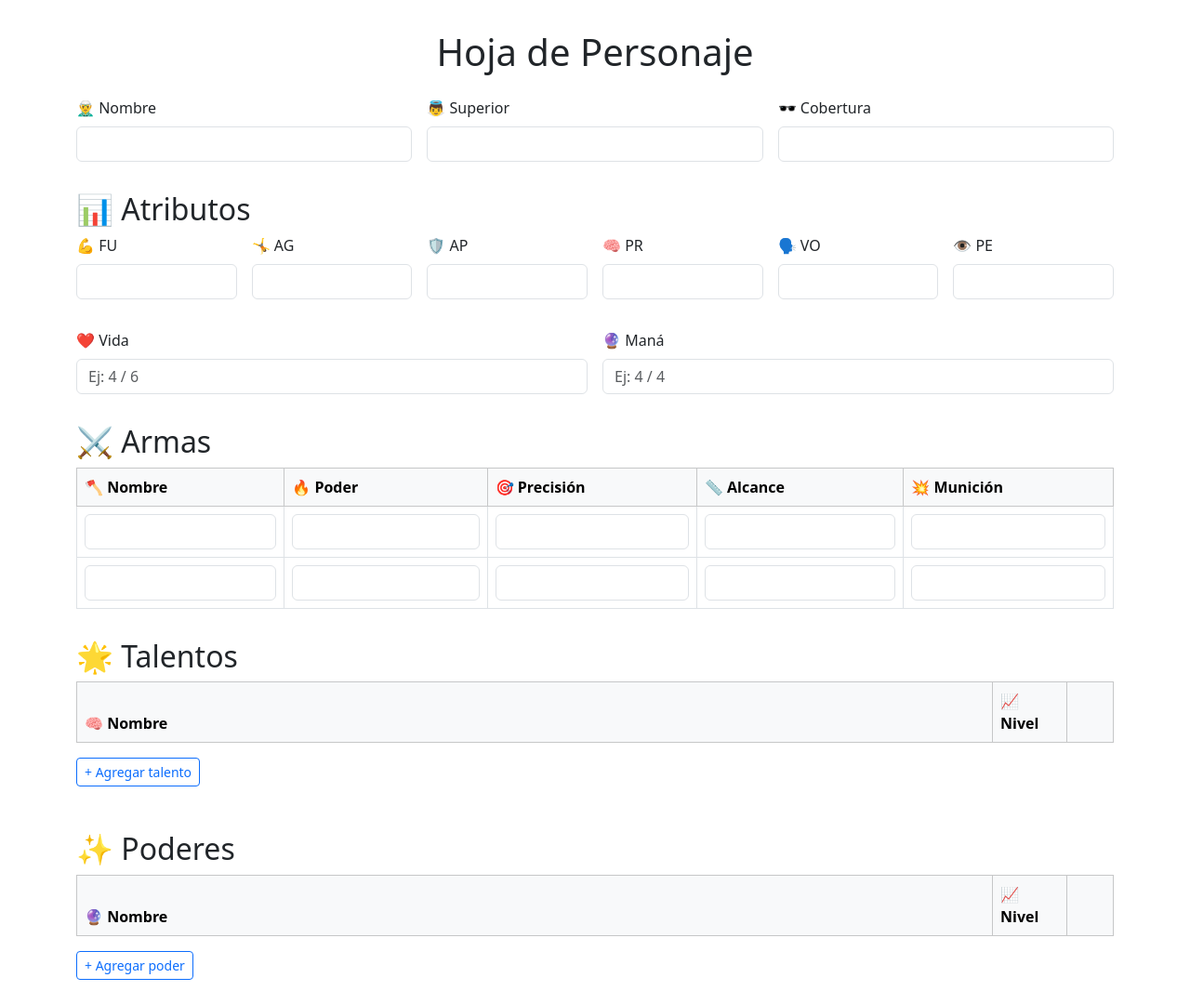
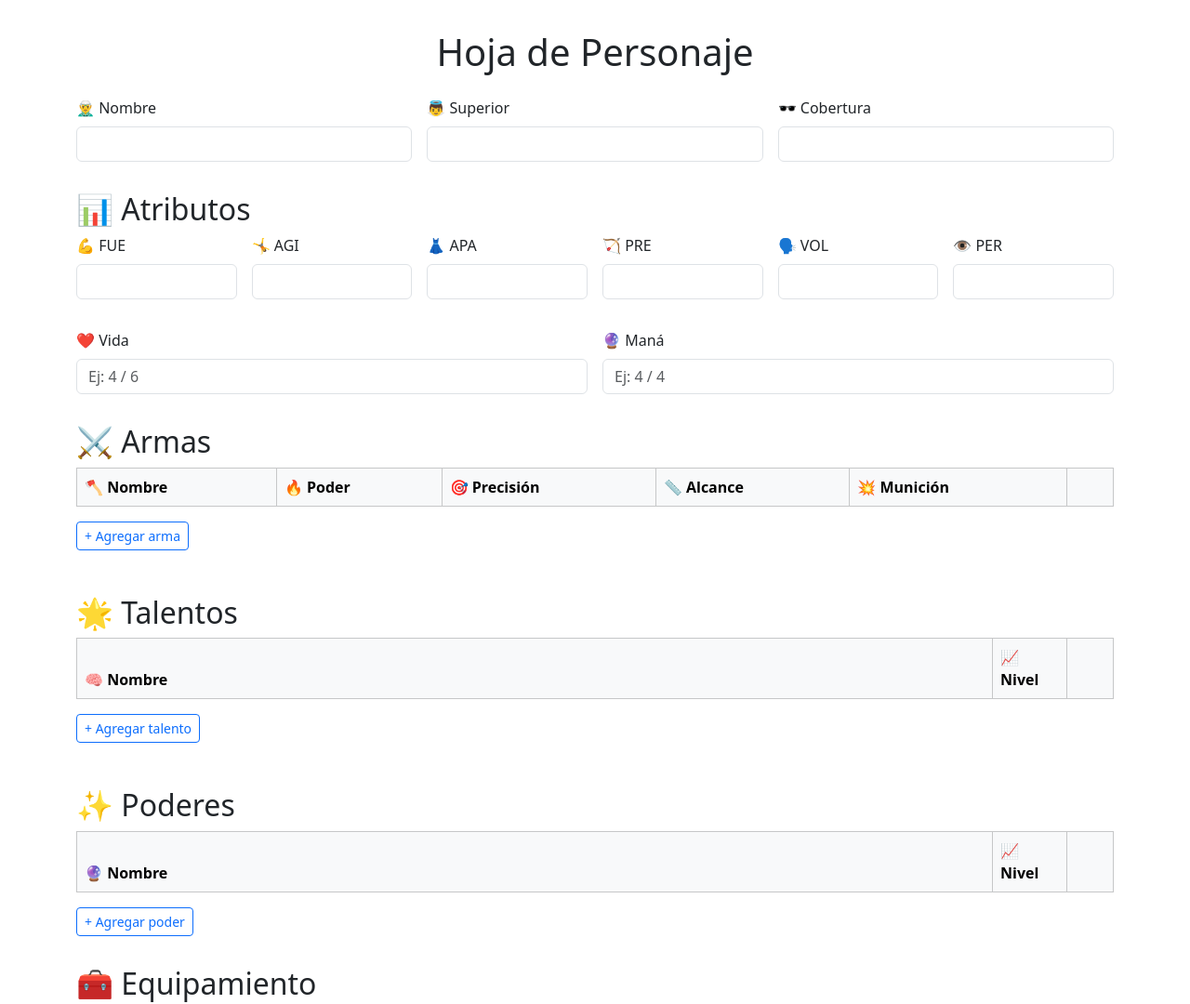
Before and after one commit to leosauzza/character-profile, a plain HTML site: page index.html in a window 1280 px wide. Shown: the top 1080 px of the page at 93% size. Drawn offline with nearby package versions, Linux system fonts and the light colour scheme.

Commit message:
Update index.html

```diff
--- a/index.html
+++ b/index.html
@@ -52,12 +52,12 @@
 
         <h2>📊 Atributos</h2>
         <div class="row row-cols-2 row-cols-md-6 g-3">
-            <div><label class="form-label">💪 FU</label><input type="number" id="fu" class="form-control" /></div>
-            <div><label class="form-label">🤸 AG</label><input type="number" id="ag" class="form-control" /></div>
-            <div><label class="form-label">🛡️ AP</label><input type="number" id="ap" class="form-control" /></div>
-            <div><label class="form-label">🧠 PR</label><input type="number" id="pr" class="form-control" /></div>
-            <div><label class="form-label">🗣️ VO</label><input type="number" id="vo" class="form-control" /></div>
-            <div><label class="form-label">👁️ PE</label><input type="number" id="pe" class="form-control" /></div>
+            <div><label class="form-label">💪 FUE</label><input type="number" id="fu" class="form-control" /></div>
+            <div><label class="form-label">🤸 AGI</label><input type="number" id="ag" class="form-control" /></div>
+            <div><label class="form-label">👗 APA</label><input type="number" id="ap" class="form-control" /></div>
+            <div><label class="form-label">🏹 PRE</label><input type="number" id="pr" class="form-control" /></div>
+            <div><label class="form-label">🗣️ VOL</label><input type="number" id="vo" class="form-control" /></div>
+            <div><label class="form-label">👁️ PER</label><input type="number" id="pe" class="form-control" /></div>
         </div>
 
         <!-- VIDA Y MANÁ -->
@@ -74,7 +74,7 @@
 
         <!-- ARMAS -->
         <h2>⚔️ Armas</h2>
-        <table class="table table-bordered">
+        <table class="table table-bordered align-middle">
             <thead class="table-light">
                 <tr>
                     <th>🪓 Nombre</th>
@@ -82,10 +82,13 @@
                     <th>🎯 Precisión</th>
                     <th>📏 Alcance</th>
                     <th>💥 Munición</th>
+                    <th style="width: 50px;"></th>
                 </tr>
             </thead>
             <tbody id="armas"></tbody>
         </table>
+        <button type="button" class="btn btn-sm btn-outline-primary mb-3" onclick="addExpandableRow('armas', 5)">+
+            Agregar arma</button>
 
 
         <!-- TALENTOS -->
@@ -118,6 +121,11 @@
         <button type="button" class="btn btn-sm btn-outline-primary" onclick="addExpandableRow('poderes')">+ Agregar
             poder</button>
 
+        <!-- EQUIPAMIENTO -->
+        <h2>🧰 Equipamiento</h2>
+        <textarea class="form-control mb-3" id="equipamiento" rows="4"
+            placeholder="Lista de equipamiento..."></textarea>
+
         <!-- OBJETOS -->
         <h2>🎒 Objetos</h2>
         <textarea class="form-control mb-3" id="objetos" rows="4" placeholder="Lista de objetos..."></textarea>
@@ -128,7 +136,7 @@
         const simpleFields = [
             'nombre', 'superior', 'cobertura',
             'fu', 'ag', 'ap', 'pr', 'vo', 'pe',
-            'vida', 'mana', 'objetos'
+            'vida', 'mana', 'objetos', 'equipamiento'
         ];
 
         // Load saved data
@@ -138,9 +146,9 @@
                 if (saved !== null) document.getElementById(id).value = saved;
             });
 
-            loadTable('armas', 2, 5);              // sin cambios
-            loadExpandableRows('talentos');       // nueva función
-            loadExpandableRows('poderes');        // nueva función
+            loadExpandableRows('armas', 5);
+            loadExpandableRows('talentos', 2);
+            loadExpandableRows('poderes', 2);
         });
 
         // Save changes
@@ -186,27 +194,23 @@
             if (save) localStorage.setItem(`${id}_rows`, tbody.rows.length);
         }
 
-        function addExpandableRow(id) {
+        function addExpandableRow(id, columns = 2) {
             const tbody = document.getElementById(id);
             const index = tbody.rows.length / 2;
 
             const mainRow = tbody.insertRow();
-            const nameCell = mainRow.insertCell();
-            const levelCell = mainRow.insertCell();
+            for (let c = 0; c < columns; c++) {
+                const cell = mainRow.insertCell();
+                const input = document.createElement('input');
+                input.className = 'form-control';
+                const key = `${id}_${index}_${c}`;
+                input.value = localStorage.getItem(key) || '';
+                input.addEventListener('input', () => localStorage.setItem(key, input.value));
+                cell.appendChild(input);
+            }
+
+            // Chevron cell
             const toggleCell = mainRow.insertCell();
-
-            const nameInput = document.createElement('input');
-            nameInput.className = 'form-control';
-            nameInput.value = localStorage.getItem(`${id}_${index}_0`) || '';
-            nameInput.addEventListener('input', () => localStorage.setItem(`${id}_${index}_0`, nameInput.value));
-            nameCell.appendChild(nameInput);
-
-            const levelInput = document.createElement('input');
-            levelInput.className = 'form-control';
-            levelInput.value = localStorage.getItem(`${id}_${index}_1`) || '';
-            levelInput.addEventListener('input', () => localStorage.setItem(`${id}_${index}_1`, levelInput.value));
-            levelCell.appendChild(levelInput);
-
             const icon = document.createElement('i');
             icon.className = 'bi bi-chevron-down';
             icon.style.cursor = 'pointer';
@@ -215,7 +219,7 @@
             const noteRow = tbody.insertRow();
             noteRow.style.display = 'none';
             const noteCell = noteRow.insertCell();
-            noteCell.colSpan = 3;
+            noteCell.colSpan = columns + 1;
 
             const label = document.createElement('label');
             label.textContent = '📝 Notas';
@@ -223,8 +227,9 @@
             textarea.className = 'form-control mt-1';
             textarea.rows = 2;
             textarea.style.resize = 'vertical';
-            textarea.value = localStorage.getItem(`${id}_${index}_2`) || '';
-            textarea.addEventListener('input', () => localStorage.setItem(`${id}_${index}_2`, textarea.value));
+            const noteKey = `${id}_${index}_notes`;
+            textarea.value = localStorage.getItem(noteKey) || '';
+            textarea.addEventListener('input', () => localStorage.setItem(noteKey, textarea.value));
 
             noteCell.appendChild(label);
             noteCell.appendChild(textarea);
@@ -238,9 +243,9 @@
             localStorage.setItem(`${id}_rows`, tbody.rows.length / 2);
         }
 
-        function loadExpandableRows(id) {
+        function loadExpandableRows(id, cols = 2) {
             const total = +localStorage.getItem(`${id}_rows`) || 0;
-            for (let i = 0; i < total; i++) addExpandableRow(id);
+            for (let i = 0; i < total; i++) addExpandableRow(id, cols);
         }
     </script>
 
```
